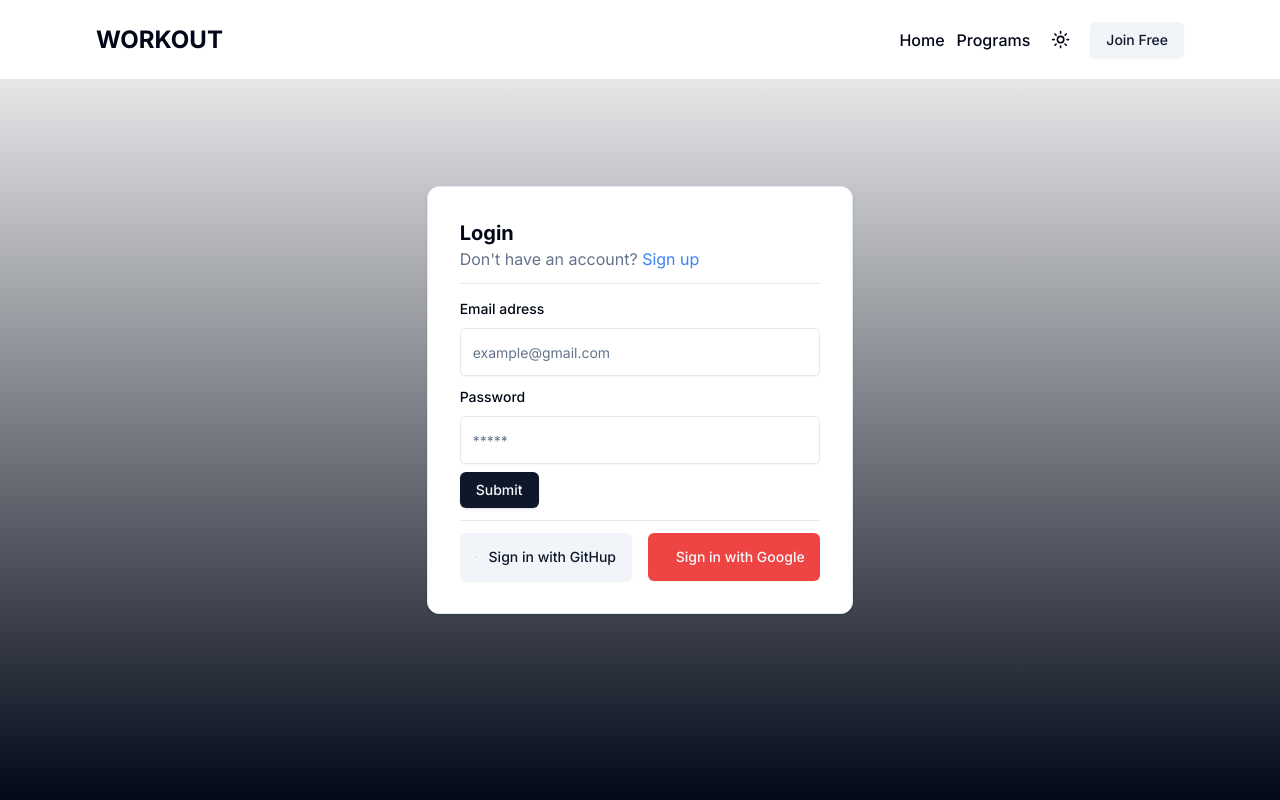
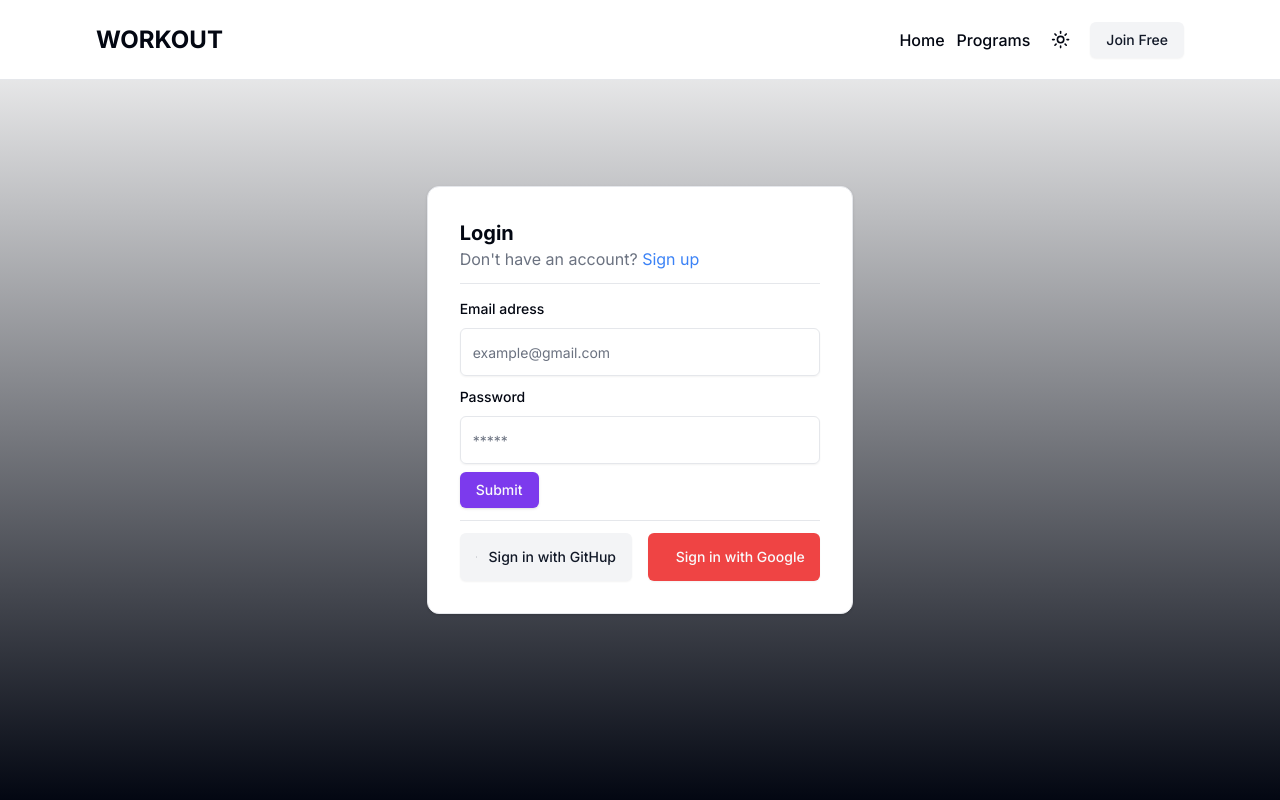
Before and after one commit to UchqunTurdiyev/workout, a Next.js app: page /auth in a window 1280 px wide. Built offline with nearby package versions, Linux system fonts and the light colour scheme.

Commit message:
register validation and theme

```diff
--- a/app/globals.css
+++ b/app/globals.css
@@ -5,64 +5,47 @@
 @layer base {
 	:root {
 		--background: 0 0% 100%;
-      --foreground: 222.2 84% 4.9%;
-
+		--foreground: 224 71.4% 4.1%;
 		--card: 0 0% 100%;
-      --card-foreground: 222.2 84% 4.9%;
-
+		--card-foreground: 224 71.4% 4.1%;
 		--popover: 0 0% 100%;
-      --popover-foreground: 222.2 84% 4.9%;
-
-      --primary: 222.2 47.4% 11.2%;
-      --primary-foreground: 210 40% 98%;
-
-      --secondary: 210 40% 96.1%;
-      --secondary-foreground: 222.2 47.4% 11.2%;
-
-      --muted: 210 40% 96.1%;
-      --muted-foreground: 215.4 16.3% 46.9%;
-
-      --accent: 210 40% 96.1%;
-      --accent-foreground: 222.2 47.4% 11.2%;
-
+		--popover-foreground: 224 71.4% 4.1%;
+		--primary: 262.1 83.3% 57.8%;
+		--primary-foreground: 210 20% 98%;
+		--secondary: 220 14.3% 95.9%;
+		--secondary-foreground: 220.9 39.3% 11%;
+		--muted: 220 14.3% 95.9%;
+		--muted-foreground: 220 8.9% 46.1%;
+		--accent: 220 14.3% 95.9%;
+		--accent-foreground: 220.9 39.3% 11%;
 		--destructive: 0 84.2% 60.2%;
-      --destructive-foreground: 210 40% 98%;
-
-      --border: 214.3 31.8% 91.4%;
-      --input: 214.3 31.8% 91.4%;
-      --ring: 222.2 84% 4.9%;
-
+		--destructive-foreground: 210 20% 98%;
+		--border: 220 13% 91%;
+		--input: 220 13% 91%;
+		--ring: 262.1 83.3% 57.8%;
 		--radius: 0.5rem;
 	}
 
 	.dark {
-      --background: 222.2 84% 4.9%;
-      --foreground: 210 40% 98%;
-
-      --card: 222.2 84% 4.9%;
-      --card-foreground: 210 40% 98%;
-
-      --popover: 222.2 84% 4.9%;
-      --popover-foreground: 210 40% 98%;
-
-      --primary: 210 40% 98%;
-      --primary-foreground: 222.2 47.4% 11.2%;
-
-      --secondary: 217.2 32.6% 17.5%;
-      --secondary-foreground: 210 40% 98%;
-
-      --muted: 217.2 32.6% 17.5%;
-      --muted-foreground: 215 20.2% 65.1%;
-
-      --accent: 217.2 32.6% 17.5%;
-      --accent-foreground: 210 40% 98%;
-
+		--background: 224 71.4% 4.1%;
+		--foreground: 210 20% 98%;
+		--card: 224 71.4% 4.1%;
+		--card-foreground: 210 20% 98%;
+		--popover: 224 71.4% 4.1%;
+		--popover-foreground: 210 20% 98%;
+		--primary: 263.4 70% 50.4%;
+		--primary-foreground: 210 20% 98%;
+		--secondary: 215 27.9% 16.9%;
+		--secondary-foreground: 210 20% 98%;
+		--muted: 215 27.9% 16.9%;
+		--muted-foreground: 217.9 10.6% 64.9%;
+		--accent: 215 27.9% 16.9%;
+		--accent-foreground: 210 20% 98%;
 		--destructive: 0 62.8% 30.6%;
-      --destructive-foreground: 210 40% 98%;
-
-      --border: 217.2 32.6% 17.5%;
-      --input: 217.2 32.6% 17.5%;
-      --ring: 212.7 26.8% 83.9%;
+		--destructive-foreground: 210 20% 98%;
+		--border: 215 27.9% 16.9%;
+		--input: 215 27.9% 16.9%;
+		--ring: 263.4 70% 50.4%;
 	}
 }
 
--- a/components/auth/register.tsx
+++ b/components/auth/register.tsx
@@ -3,9 +3,27 @@ import React from 'react';
 import { Input } from '../ui/input';
 import { Button } from '../ui/button';
 import { Separator } from '../ui/separator';
+import { zodResolver } from '@hookform/resolvers/zod';
+import { useForm } from 'react-hook-form';
+import { z } from 'zod';
+import { loginSchema, registerSchema } from '@/lib/validation';
+import { Form, FormControl, FormDescription, FormField, FormItem, FormLabel, FormMessage } from '@/components/ui/form';
 
 export default function Register() {
 	const { setAuth } = useAuthState();
+
+	const form = useForm<z.infer<typeof registerSchema>>({
+		resolver: zodResolver(registerSchema),
+		defaultValues: {
+			email: '',
+			password: '',
+			confirmPassword: '',
+		},
+	});
+
+	const onSubmit = async (values: z.infer<typeof registerSchema>) => {
+		const { email, password, confirmPassword } = values;
+	};
 	return (
 		<div className='flex flex-col'>
 			<h2 className='text-xl font-bold'>Register</h2>
@@ -16,21 +34,51 @@ export default function Register() {
 				</span>
 			</p>
 			<Separator className='my-3' />
-			<div>
-				<span>Email</span>
-				<Input placeholder='example@gmail.com' type='email' />
-			</div>
-			<div className='grid grid-cols-2 gap-2 my-4'>
-				<div>
-					<span>Password</span>
-					<Input placeholder='*****' type='password' />
-				</div>
-				<div>
-					<span>Confirm password</span>
-					<Input placeholder='*****' type='password' />
-				</div>
-			</div>
-			<Button className='w-full h-12 mt-2'>Register</Button>
+			<Form {...form}>
+				<form onSubmit={form.handleSubmit(onSubmit)} className='space-y-2'>
+					<FormField
+						control={form.control}
+						name='email'
+						render={({ field }) => (
+							<FormItem>
+								<FormLabel>Email adress</FormLabel>
+								<FormControl>
+									<Input placeholder='example@gmail.com' {...field} />
+								</FormControl>
+							</FormItem>
+						)}
+					/>
+					<div className='grid grid-cols-2 gap-2'>
+						<FormField
+							control={form.control}
+							name='password'
+							render={({ field }) => (
+								<FormItem>
+									<FormLabel>Password</FormLabel>
+									<FormControl>
+										<Input placeholder='*****' type='password' {...field} />
+									</FormControl>
+								</FormItem>
+							)}
+						/>
+						<FormField
+							control={form.control}
+							name='confirmPassword'
+							render={({ field }) => (
+								<FormItem>
+									<FormLabel>Confirm password</FormLabel>
+									<FormControl>
+										<Input placeholder='*****' type='password' {...field} />
+									</FormControl>
+								</FormItem>
+							)}
+						/>
+					</div>
+					<Button type='submit' className='mt-2'>
+						Submit
+					</Button>
+				</form>
+			</Form>
 		</div>
 	);
 }
--- a/lib/validation.ts
+++ b/lib/validation.ts
@@ -1,6 +1,17 @@
 import { z } from 'zod';
 
 export const loginSchema = z.object({
-	email: z.string().email("Email notug'ri"),
-	password: z.string().min(8, 'xato'),
+	email: z.string().email(),
+	password: z.string().min(8),
 });
+
+export const registerSchema = z
+	.object({
+		email: z.string().email(),
+		password: z.string().min(8),
+		confirmPassword: z.string(),
+	})
+	.refine(data => data.password === data.confirmPassword, {
+		message: 'Password do not match',
+		path: ['confirmPassword'],
+	});
```
Lines whose indentation alone changed are shown as unchanged.
